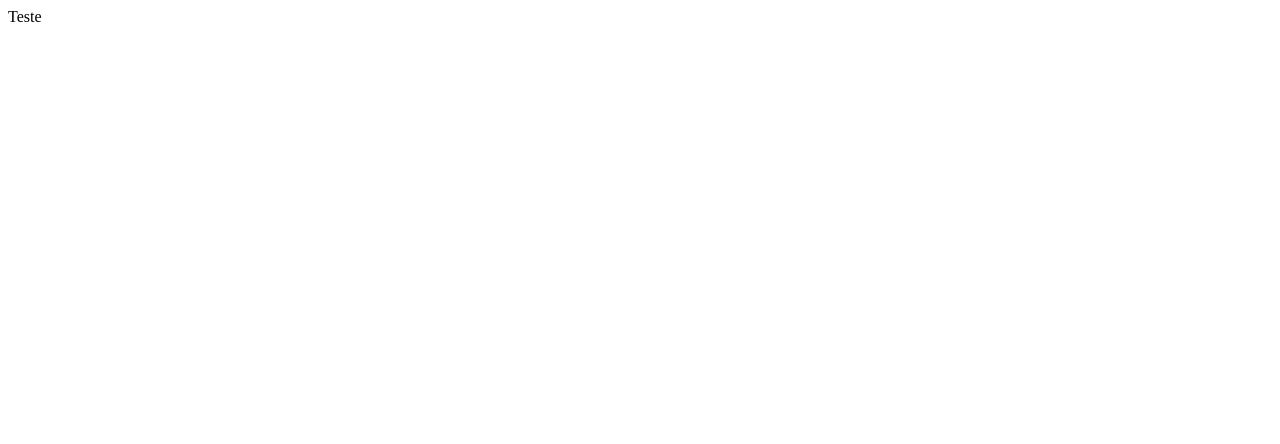
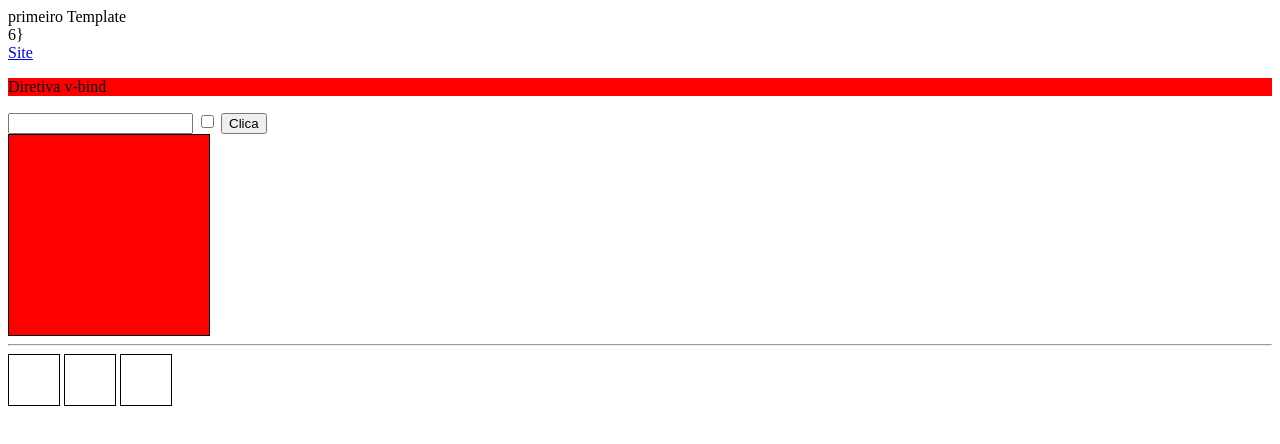
Before and after one commit to Eldio-Neto/Vuejs, a plain HTML site: page index.html in a window 1280 px wide. Drawn offline with nearby package versions, Linux system fonts and the light colour scheme.

Commit message:
treinando a logica

```diff
--- a/index.html
+++ b/index.html
@@ -4,9 +4,73 @@
     <meta charset="UTF-8">
     <meta name="viewport" content="width=device-width, initial-scale=1.0">
     <title>Document</title>
-    <script src="https://cdn.jsdelivr.net/npm/vue@2.6.12"></script>
+    <script src="./vue.js"></script>
+    <style>
+        .red {
+            background-color: red;
+        }
+        .green {
+            background-color: green;
+        }
+        .blue {
+            background-color: blue;
+        }
+        .white {
+            background-color: white;
+        }
+        .principal{
+            width: 200px;
+            height: 200px;
+        }
+        .comum{
+            width: 50px;
+            height: 50px;
+            display: inline-block;
+        }
+        .border{
+            border: 1px solid;
+        }
+    </style>
 </head>
 <body>
-    Teste
+    <div id="app">
+        {{mensagem}}<br>
+        {{somar()}}}<br>
+        <a :href="site">Site</a>
+        <p v-bind:class="cor">Diretiva v-bind</p>
+        <input type="text">
+        <input type="checkbox" v:model="a">
+        <button @click="clicou">Clica</button>
+        <br>
+        <div class="principal border" :class="cor"></div>
+        <hr>
+        <div class="comum border"  @click="mudarCor('green')"></div>
+        <div class="comum border"  @mouseover="mudarCor('blue')" @mouseout="mudarCor('white')"></div>
+        <div class="comum border"></div>
+
+    </div>
+    <script>
+        let options = {
+            el:'#app',
+            data:{
+                mensagem: "primeiro Template",
+                site: "https://www.google.com",
+                cor:'red',
+                a:'t'
+            },
+            methods:{
+                somar: function (){
+                    return 4+2;
+                },
+                clicou(){
+                    alert('Foi clicado   -1'  , this.a)
+                },
+                mudarCor(c){
+                    this.cor=c;
+                }
+            }
+        };
+        const vm = new Vue(options);
+    </script>
 </body>
 </html>
```
